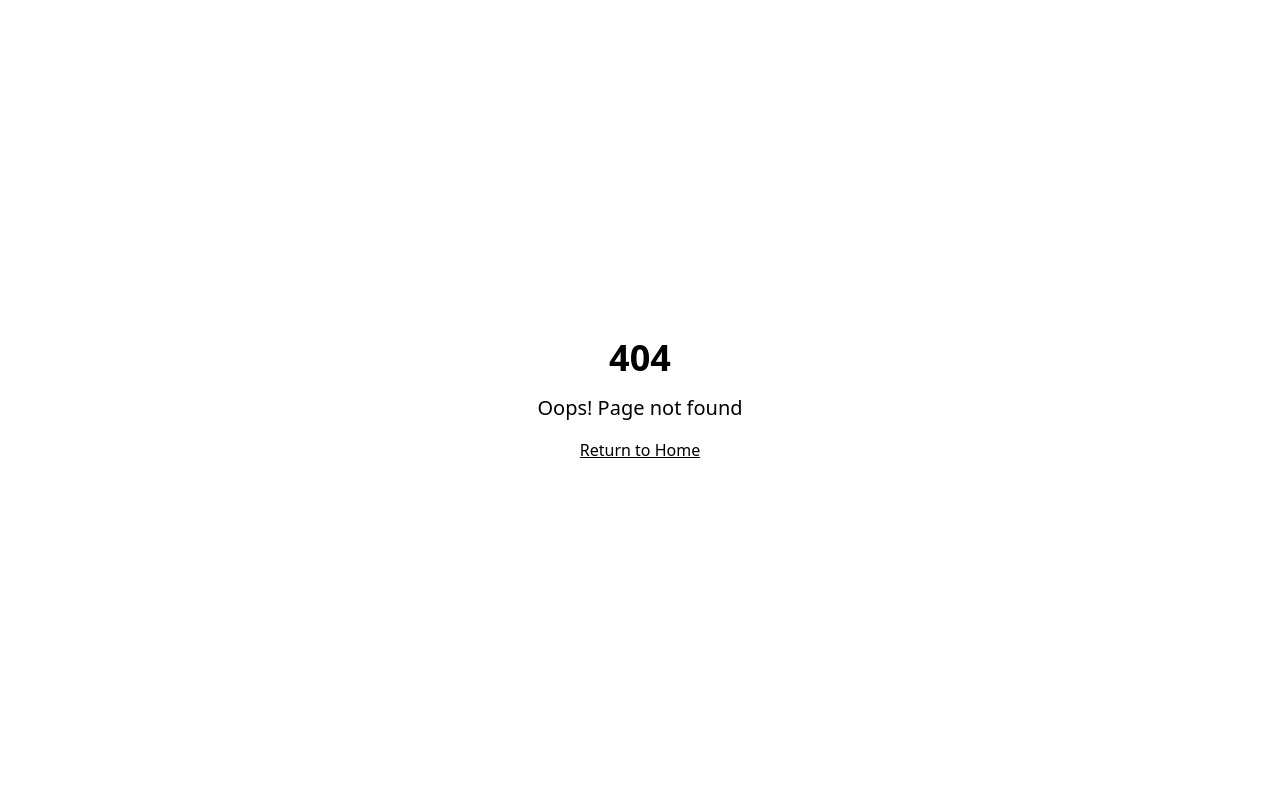
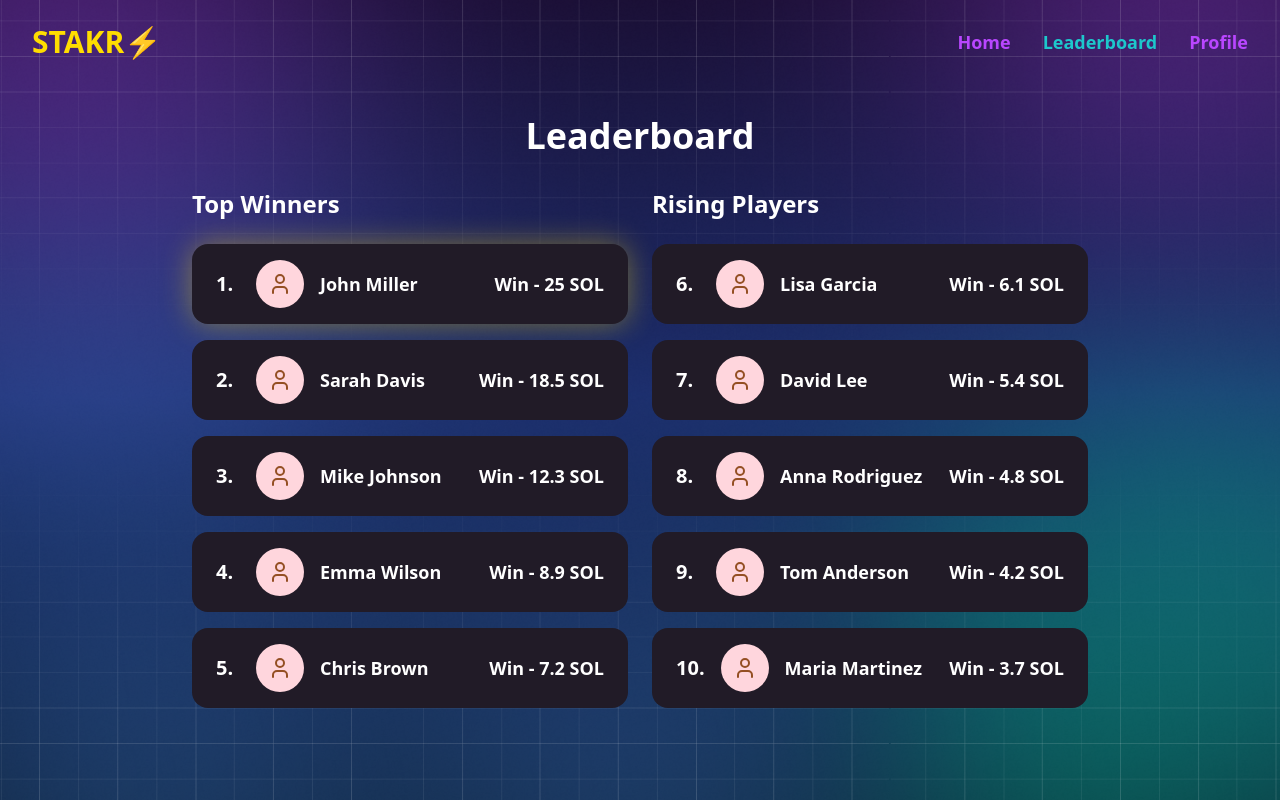
Before and after one commit to tusharkc/pixel-perfect-leaderboard, a React (Vite) app: page /leaderboard in a window 1280 px wide. Before the commit this address had no page. Built offline with nearby package versions, Linux system fonts and the light colour scheme; the HTML template or start-up script is replaced by a standard one.

Commit message:
Add Leaderboard route

```diff
--- a/src/App.tsx
+++ b/src/App.tsx
@@ -5,6 +5,7 @@ import { QueryClient, QueryClientProvider } from "@tanstack/react-query";
 import { BrowserRouter, Routes, Route } from "react-router-dom";
 import Index from "./pages/Index";
 import Profile from "./pages/Profile";
+import Leaderboard from "./pages/Leaderboard";
 import NotFound from "./pages/NotFound";
 
 const queryClient = new QueryClient();
@@ -17,6 +18,7 @@ const App = () => (
       <BrowserRouter>
         <Routes>
           <Route path="/" element={<Index />} />
+          <Route path="/leaderboard" element={<Leaderboard />} />
           <Route path="/profile" element={<Profile />} />
           {/* ADD ALL CUSTOM ROUTES ABOVE THE CATCH-ALL "*" ROUTE */}
           <Route path="*" element={<NotFound />} />
--- a/src/components/Header.tsx
+++ b/src/components/Header.tsx
@@ -11,7 +11,7 @@ const Header = () => {
         <a href="/" className="text-lg font-semibold" style={{ color: '#B946FF' }}>
           Home
         </a>
-        <a href="/" className="text-lg font-semibold" style={{ color: '#1DC8CC' }}>
+        <a href="/leaderboard" className="text-lg font-semibold" style={{ color: '#1DC8CC' }}>
           Leaderboard
         </a>
         <a href="/profile" className="text-lg font-semibold" style={{ color: '#B946FF' }}>
--- /dev/null
+++ b/src/pages/Leaderboard.tsx
@@ -0,0 +1,60 @@
+import Header from "@/components/Header";
+import LeaderboardCard from "@/components/LeaderboardCard";
+
+const Leaderboard = () => {
+  const leaderboardData = [
+    { rank: 1, name: "John Miller", win: "25", glowClass: "shadow-[0_0_30px_rgba(255,221,0,0.4)]" },
+    { rank: 2, name: "Sarah Davis", win: "18.5" },
+    { rank: 3, name: "Mike Johnson", win: "12.3" },
+    { rank: 4, name: "Emma Wilson", win: "8.9" },
+    { rank: 5, name: "Chris Brown", win: "7.2" },
+    { rank: 6, name: "Lisa Garcia", win: "6.1" },
+    { rank: 7, name: "David Lee", win: "5.4" },
+    { rank: 8, name: "Anna Rodriguez", win: "4.8" },
+    { rank: 9, name: "Tom Anderson", win: "4.2" },
+    { rank: 10, name: "Maria Martinez", win: "3.7" },
+  ];
+
+  return (
+    <div className="min-h-screen bg-cover bg-center bg-no-repeat" style={{backgroundImage: "url('/app_bg.png')"}}>
+      <Header />
+
+      <main className="px-6 py-8">
+        <div className="max-w-4xl mx-auto">
+          <h1 className="text-4xl font-bold text-white mb-8 text-center">
+            Leaderboard
+          </h1>
+
+          <div className="grid grid-cols-1 lg:grid-cols-2 gap-6">
+            <div>
+              <h2 className="text-2xl font-semibold text-white mb-6">Top Winners</h2>
+              {leaderboardData.slice(0, 5).map((player) => (
+                <LeaderboardCard
+                  key={player.rank}
+                  rank={player.rank}
+                  name={player.name}
+                  win={player.win}
+                  glowClass={player.glowClass}
+                />
+              ))}
+            </div>
+
+            <div>
+              <h2 className="text-2xl font-semibold text-white mb-6">Rising Players</h2>
+              {leaderboardData.slice(5, 10).map((player) => (
+                <LeaderboardCard
+                  key={player.rank}
+                  rank={player.rank}
+                  name={player.name}
+                  win={player.win}
+                />
+              ))}
+            </div>
+          </div>
+        </div>
+      </main>
+    </div>
+  );
+};
+
+export default Leaderboard;
```
